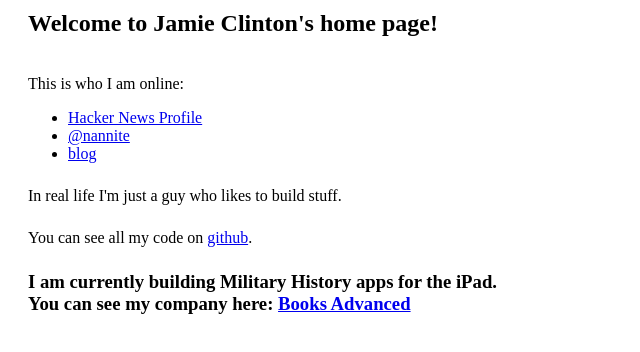
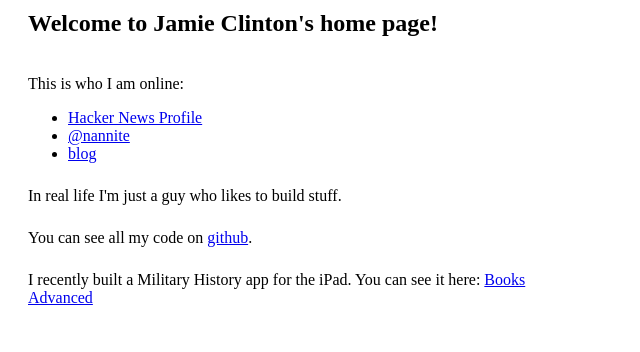
Before and after one commit to jcclinton/homepage, a plain HTML site: page index.html in a window 1280 px wide. Shown: the whole page, without its empty margins (0-640 px from the left). Drawn offline with Linux system fonts and the light colour scheme.

Commit message:
changed home page

```diff
--- a/index.html
+++ b/index.html
@@ -44,9 +44,7 @@ This is who I am online:
 	You can see all my code on <a href="https://github.com/jcclinton">github</a>.
 </p>
 <p>
-<h3>
-	I am currently building Military History apps for the iPad. You can see my company here: <a href="http://booksadvanced.com/">Books Advanced</a>
-</h3>
+	I recently built a Military History app for the iPad. You can see it here: <a href="http://booksadvanced.com/">Books Advanced</a>
 </p>
 <!--p>
 	You can see all my code on <a href="https://github.com/jcclinton">github</a>. Here are some of the projects I have there:
```
